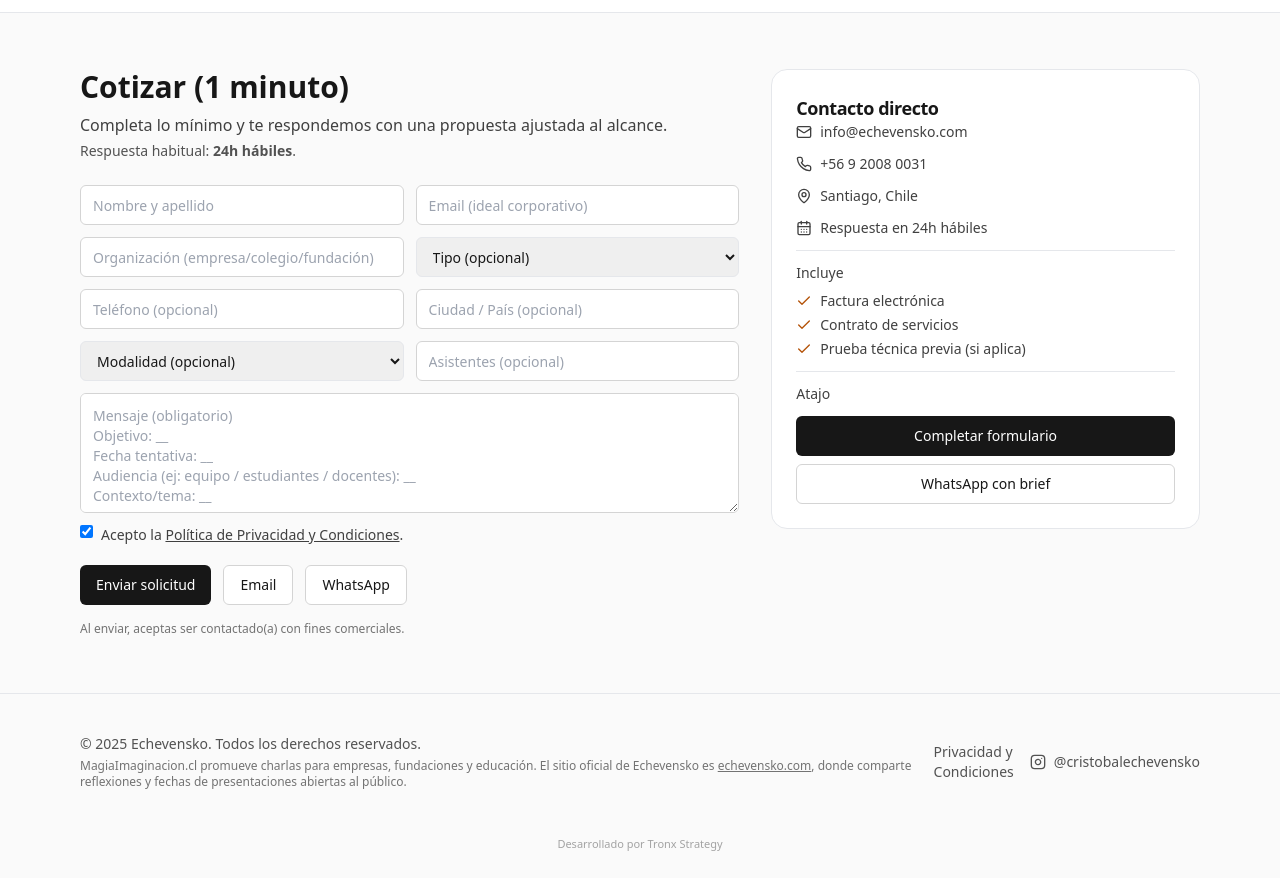
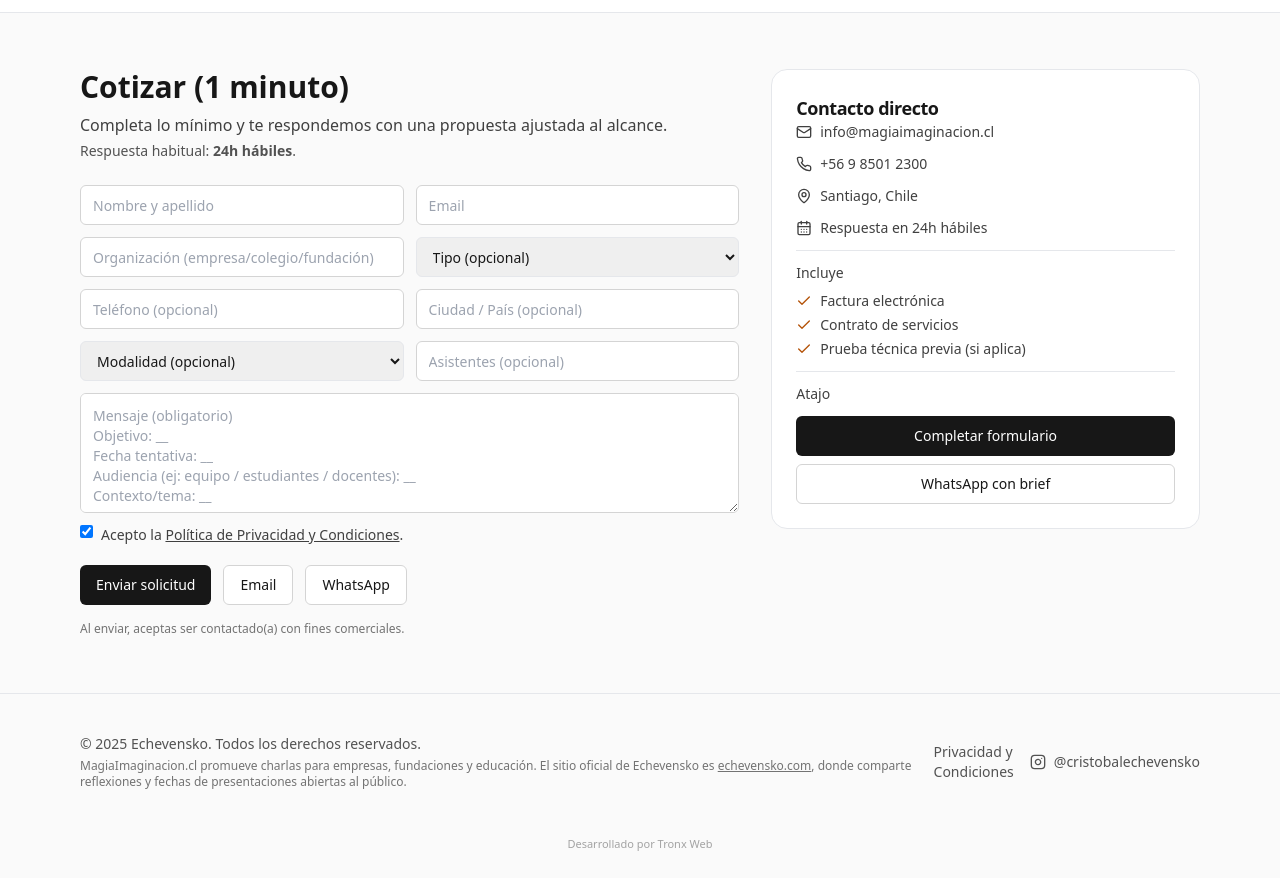
Before and after one commit to TronxGroup/Echevensko, a Next.js app: page / in a window 1280 px wide. Shown: the part 5460-6338 px from the top of the page. Built offline with nearby package versions, Linux system fonts and the light colour scheme.

Commit message:
Update page.tsx

```diff
--- a/app/page.tsx
+++ b/app/page.tsx
@@ -929,7 +929,7 @@ export default function MagiaImaginacionLanding() {
                   </Button>
                   <Button asChild variant="outline" className="rounded-2xl">
                     <a
-                      href="https://wa.me/56920080031?text=Hola%20quiero%20cotizar%20la%20charla%20La%20Magia%20de%20la%20Imaginaci%C3%B3n.%0ATipo%20de%20organizaci%C3%B3n:%20Empresa/Colegio/Fundaci%C3%B3n%0AObjetivo:%20__%0AFecha:%20__%0AModalidad:%20__%0ACiudad:%20__%0AAsistentes:%20__"
+                      href="https://wa.me/56985012300?text=Hola%20quiero%20cotizar%20la%20charla%20La%20Magia%20de%20la%20Imaginaci%C3%B3n.%0ATipo%20de%20organizaci%C3%B3n:%20Empresa/Colegio/Fundaci%C3%B3n%0AObjetivo:%20__%0AFecha:%20__%0AModalidad:%20__%0ACiudad:%20__%0AAsistentes:%20__"
                       rel="noopener"
                     >
                       WhatsApp
@@ -1039,7 +1039,7 @@ export default function MagiaImaginacionLanding() {
                   variant="outline"
                   className="rounded-2xl w-full sm:w-auto"
                 >
-                  <a href="mailto:info@echevensko.com?subject=Cotizaci%C3%B3n%20charla%20La%20Magia%20de%20la%20Imaginaci%C3%B3n">
+                  <a href="mailto:info@magiaimaginacion.cl?subject=Cotizaci%C3%B3n%20charla%20La%20Magia%20de%20la%20Imaginaci%C3%B3n">
                     Enviar email
                   </a>
                 </Button>
@@ -1127,7 +1127,7 @@ export default function MagiaImaginacionLanding() {
                     required
                   />
                   <Input
-                    placeholder="Email (ideal corporativo)"
+                    placeholder="Email"
                     type="email"
                     value={form.email}
                     onChange={(e) =>
@@ -1261,14 +1261,14 @@ export default function MagiaImaginacionLanding() {
                   </Button>
 
                   <Button asChild variant="outline" className="rounded-2xl">
-                    <a href="mailto:info@echevensko.com?subject=Cotizaci%C3%B3n%20charla%20La%20Magia%20de%20la%20Imaginaci%C3%B3n">
+                    <a href="mailto:info@magiaimaginacion.cl?subject=Cotizaci%C3%B3n%20charla%20La%20Magia%20de%20la%20Imaginaci%C3%B3n">
                       Email
                     </a>
                   </Button>
 
                   <Button asChild variant="outline" className="rounded-2xl">
                     <a
-                      href="https://wa.me/56920080031?text=Hola%20quiero%20cotizar%20la%20charla%20La%20Magia%20de%20la%20Imaginaci%C3%B3n.%0ATipo%20de%20organizaci%C3%B3n:%20Empresa/Colegio/Fundaci%C3%B3n%0AObjetivo:%20__%0AFecha:%20__%0AModalidad:%20__%0ACiudad:%20__%0AAsistentes:%20__"
+                      href="https://wa.me/56985012300?text=Hola%20quiero%20cotizar%20la%20charla%20La%20Magia%20de%20la%20Imaginaci%C3%B3n.%0ATipo%20de%20organizaci%C3%B3n:%20Empresa/Colegio/Fundaci%C3%B3n%0AObjetivo:%20__%0AFecha:%20__%0AModalidad:%20__%0ACiudad:%20__%0AAsistentes:%20__"
                       rel="noopener"
                     >
                       WhatsApp
@@ -1289,10 +1289,10 @@ export default function MagiaImaginacionLanding() {
                 </CardHeader>
                 <CardContent className="text-sm text-neutral-700 space-y-3">
                   <p className="flex items-center gap-2">
-                    <Mail className="h-4 w-4" aria-hidden /> info@echevensko.com
+                    <Mail className="h-4 w-4" aria-hidden /> info@magiaimaginacion.cl
                   </p>
                   <p className="flex items-center gap-2">
-                    <Phone className="h-4 w-4" aria-hidden /> +56 9 2008 0031
+                    <Phone className="h-4 w-4" aria-hidden /> +56 9 8501 2300
                   </p>
                   <p className="flex items-center gap-2">
                     <MapPin className="h-4 w-4" aria-hidden /> Santiago, Chile
@@ -1326,7 +1326,7 @@ export default function MagiaImaginacionLanding() {
                       </Button>
                       <Button asChild variant="outline" className="rounded-2xl">
                         <a
-                          href="https://wa.me/56920080031?text=Hola%20quiero%20cotizar%20la%20charla%20La%20Magia%20de%20la%20Imaginaci%C3%B3n.%0ATipo%20de%20organizaci%C3%B3n:%20Empresa/Colegio/Fundaci%C3%B3n%0AObjetivo:%20__%0AFecha:%20__%0AModalidad:%20__%0ACiudad:%20__%0AAsistentes:%20__"
+                          href="https://wa.me/56985012300?text=Hola%20quiero%20cotizar%20la%20charla%20La%20Magia%20de%20la%20Imaginaci%C3%B3n.%0ATipo%20de%20organizaci%C3%B3n:%20Empresa/Colegio/Fundaci%C3%B3n%0AObjetivo:%20__%0AFecha:%20__%0AModalidad:%20__%0ACiudad:%20__%0AAsistentes:%20__"
                           rel="noopener"
                         >
                           WhatsApp con brief
@@ -1353,7 +1353,7 @@ export default function MagiaImaginacionLanding() {
             className="w-full rounded-2xl shadow-lg bg-white"
           >
             <a
-              href="https://wa.me/56920080031?text=Hola%20quiero%20cotizar%20la%20charla%20La%20Magia%20de%20la%20Imaginaci%C3%B3n.%0ATipo%20de%20organizaci%C3%B3n:%20Empresa/Colegio/Fundaci%C3%B3n%0AObjetivo:%20__%0AFecha:%20__%0AModalidad:%20__%0ACiudad:%20__%0AAsistentes:%20__"
+              href="https://wa.me/56985012300?text=Hola%20quiero%20cotizar%20la%20charla%20La%20Magia%20de%20la%20Imaginaci%C3%B3n.%0ATipo%20de%20organizaci%C3%B3n:%20Empresa/Colegio/Fundaci%C3%B3n%0AObjetivo:%20__%0AFecha:%20__%0AModalidad:%20__%0ACiudad:%20__%0AAsistentes:%20__"
               rel="noopener"
             >
               WhatsApp
@@ -1408,12 +1408,12 @@ export default function MagiaImaginacionLanding() {
 
         <div className="pb-6 text-center">
           <a
-            href="https://www.tronxstrategy.com/"
+            href="https://www.tronxweb.com/"
             target="_blank"
             rel="noopener noreferrer"
             className="text-[11px] text-neutral-400 hover:text-neutral-600 transition"
           >
-            Desarrollado por <span className="font-medium">Tronx Strategy</span>
+            Desarrollado por <span className="font-medium">Tronx Web</span>
           </a>
         </div>
       </footer>
```
